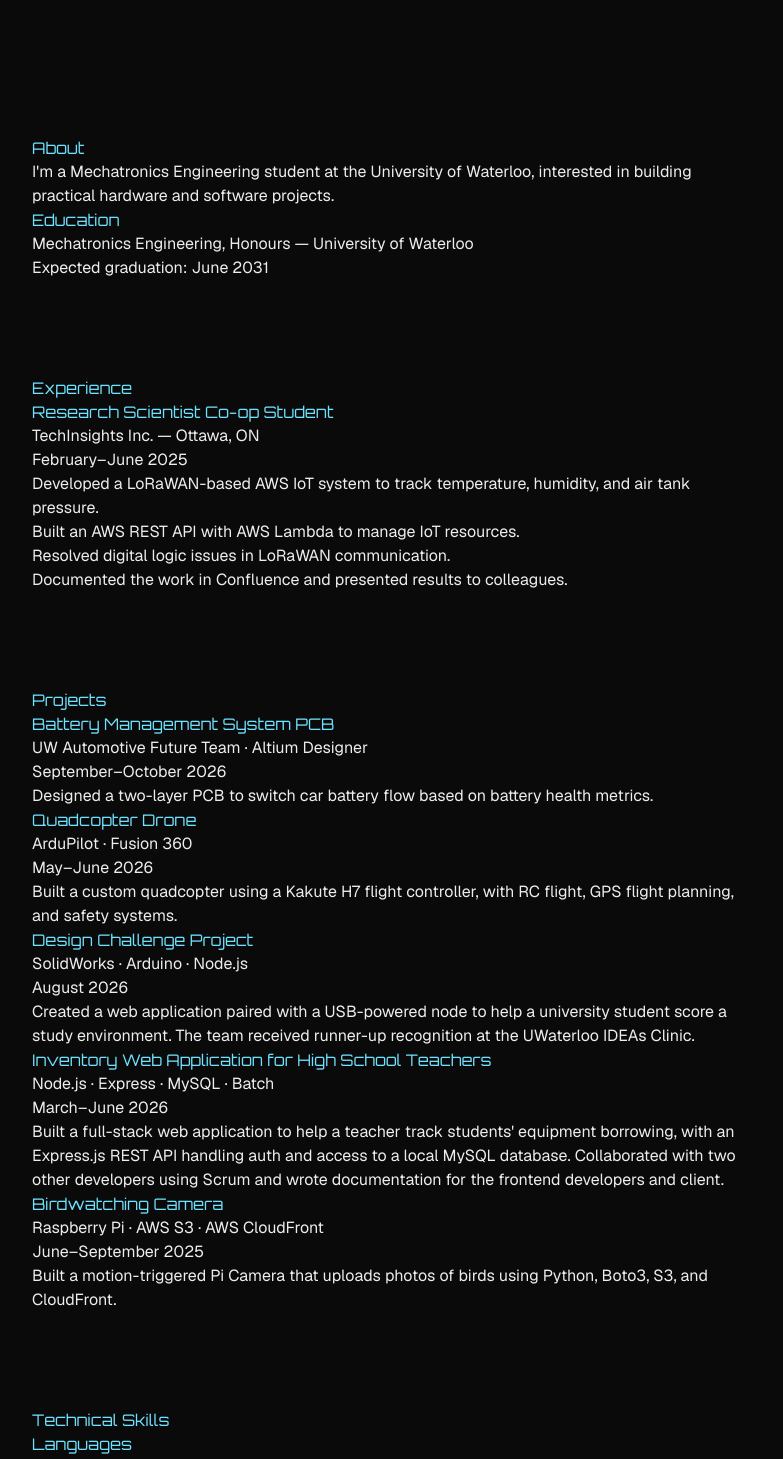
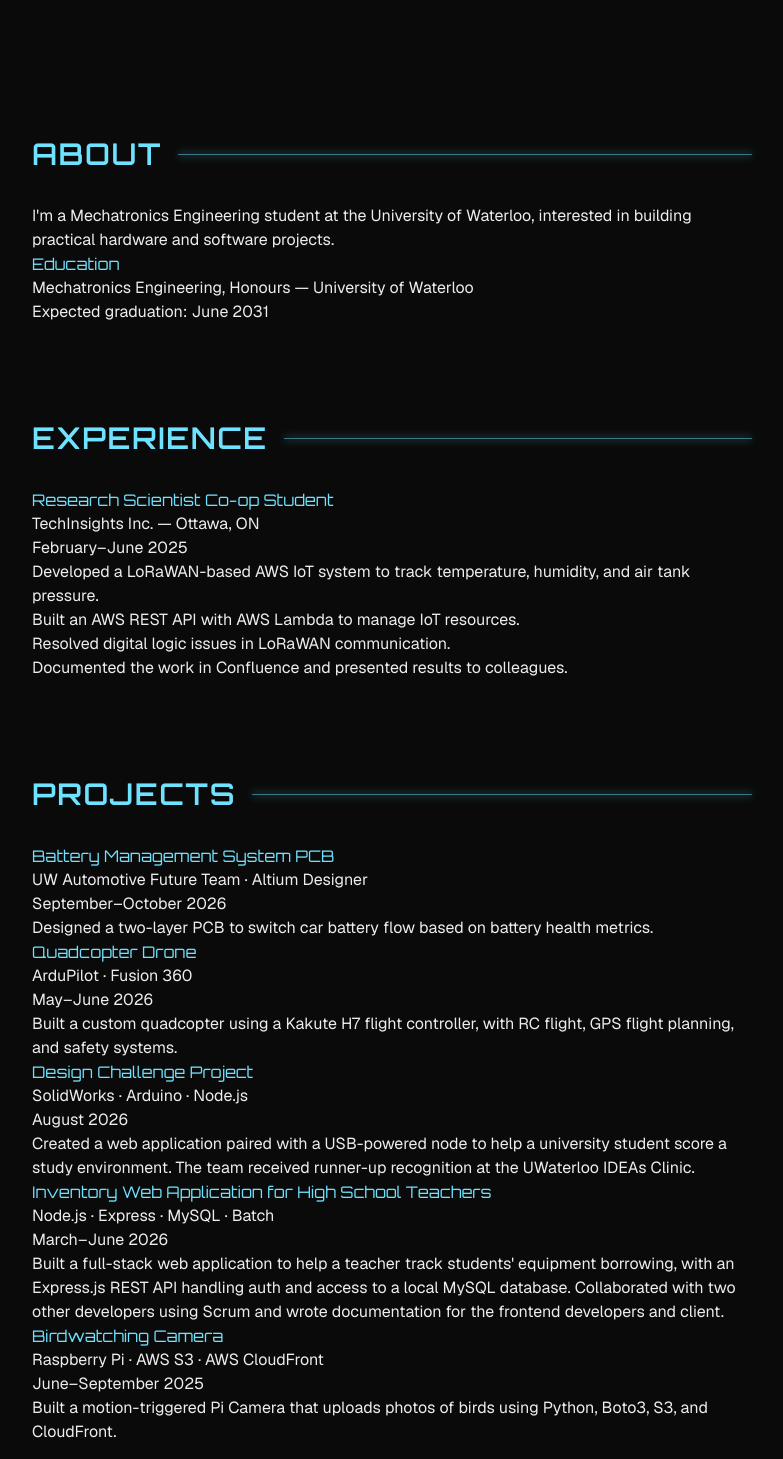
Before and after one commit to lmahendran/my-portfolio, a Next.js app: page / in a window 1280 px wide. Shown: the part 760-2219 px from the top of the page, without its empty margins (248-1031 px from the left). Built offline with nearby package versions, Linux system fonts and the light colour scheme.

Commit message:
Added SectionHeading component with glowing divider line

```diff
--- a/components/About.tsx
+++ b/components/About.tsx
@@ -1,7 +1,9 @@
+import SectionHeading from "@/components/SectionHeading";
+
 export default function About() {
     return (
         <section id="about">
-            <h2>About</h2>
+            <SectionHeading>About</SectionHeading>
             <p>
                 I&apos;m a Mechatronics Engineering student at the University of
                 Waterloo, interested in building practical hardware and software
--- a/components/Experience.tsx
+++ b/components/Experience.tsx
@@ -1,3 +1,5 @@
+import SectionHeading from "@/components/SectionHeading";
+
 const highlights = [
     "Developed a LoRaWAN-based AWS IoT system to track temperature, humidity, and air tank pressure.",
     "Built an AWS REST API with AWS Lambda to manage IoT resources.",
@@ -8,7 +10,7 @@ const highlights = [
 export default function Experience() {
     return (
         <section>
-            <h2>Experience</h2>
+            <SectionHeading>Experience</SectionHeading>
             <article>
                 <h3>Research Scientist Co-op Student</h3>
                 <p>TechInsights Inc. — Ottawa, ON</p>
--- a/components/Projects.tsx
+++ b/components/Projects.tsx
@@ -1,4 +1,5 @@
 import ProjectCard, { type ProjectCardProps } from "@/components/ProjectCard";
+import SectionHeading from "@/components/SectionHeading";
 
 const projects: ProjectCardProps[] = [
     {
@@ -41,7 +42,7 @@ const projects: ProjectCardProps[] = [
 export default function Projects() {
     return (
         <section>
-            <h2>Projects</h2>
+            <SectionHeading>Projects</SectionHeading>
             {projects.map((project) => (
                 <ProjectCard key={project.name} {...project} />
             ))}
--- /dev/null
+++ b/components/SectionHeading.tsx
@@ -0,0 +1,17 @@
+import type { ReactNode } from "react";
+
+export type SectionHeadingProps = {
+    children: ReactNode;
+};
+
+export default function SectionHeading({ children }: SectionHeadingProps) {
+    return (
+        <h2 className="mb-8 flex items-center gap-4 text-xl font-semibold tracking-wider uppercase sm:text-3xl">
+            {children}
+            <span
+                aria-hidden="true"
+                className="h-px flex-1 bg-tron-cyan/50 shadow-[0_0_8px_var(--tron-cyan)]"
+            />
+        </h2>
+    );
+}
--- a/components/Skills.tsx
+++ b/components/Skills.tsx
@@ -1,3 +1,5 @@
+import SectionHeading from "@/components/SectionHeading";
+
 const skillGroups = [
     {
         name: "Languages",
@@ -62,7 +64,7 @@ const skillGroups = [
 export default function Skills() {
     return (
         <section>
-            <h2>Technical Skills</h2>
+            <SectionHeading>Technical Skills</SectionHeading>
             {skillGroups.map((group) => (
                 <div key={group.name}>
                     <h3>{group.name}</h3>
```
